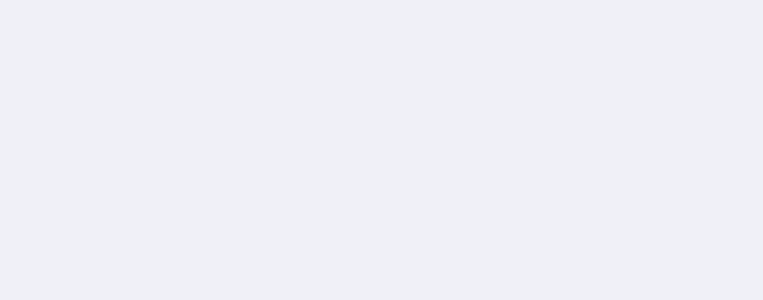
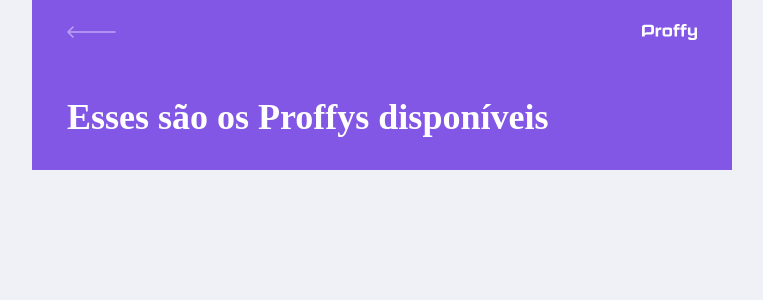
Before and after one commit to Ailsoncf/Proffy, a React (Create React App) app in the folder web/: page /Study in a window 1280 px wide. Shown: the top 300 px of the page, without its empty margins (258-1021 px from the left). Built offline with nearby package versions, Linux system fonts and the light colour scheme.

Commit message:
Create THeader Component

```diff
--- a/web/src/App.js
+++ b/web/src/App.js
@@ -1,7 +1,8 @@
 import React from "react";
-import "./assets/styles/global.css";
 
 import Routes from "./routes";
+
+import "./assets/styles/global.css";
 
 function App() {
   return <Routes />;
--- /dev/null
+++ b/web/src/components/PageHeader/index.js
@@ -0,0 +1,24 @@
+import React from "react";
+
+import { Link } from "react-router-dom";
+
+import backIcon from "../../assets/images/icons/back.svg";
+import logo from "../../assets/images/logo.svg";
+
+function PageHeader(props) {
+  return (
+    <header className="page-header">
+      <div className="top-bar-container">
+        <Link to="/">
+          <img src={backIcon} alt="Voltar" />
+        </Link>
+        <img src={logo} alt="Proffy" />
+      </div>
+      <div className="header-content">
+        <strong>{props.title}</strong>
+      </div>
+    </header>
+  );
+}
+
+export default PageHeader;
--- a/web/src/pages/Landing/index.js
+++ b/web/src/pages/Landing/index.js
@@ -1,5 +1,5 @@
 import React from "react";
-//import { Link } from "react-router-dom";
+import { Link } from "react-router-dom";
 
 import logoImg from "../../assets/images/logo.svg";
 import landingImg from "../../assets/images/landing.svg";
@@ -9,7 +9,6 @@
 import purpleHeartIcon from "../../assets/images/icons/purple-heart.svg";
 
 import "./styles.css";
-import { Link } from "react-router-dom";
 
 function Landing() {
   return (
--- a/web/src/pages/TeacherForm/index.js
+++ b/web/src/pages/TeacherForm/index.js
@@ -1,7 +1,13 @@
 import React from "react";
 
+import PageHeader from "../../components/PageHeader";
+
 function TeacherForm() {
-  return <h1>Teacher form</h1>;
+  return (
+    <div id="page-teacher-form" className="container">
+      <PageHeader title="Que incrível que você quer der aulas." />
+    </div>
+  );
 }
 
 export default TeacherForm;
--- /dev/null
+++ b/web/src/pages/TeacherList/index.js
@@ -0,0 +1,15 @@
+import React from "react";
+
+import PageHeader from "../../components/PageHeader";
+
+import "./styles.css";
+
+function TeacherList() {
+  return (
+    <div id="page-teacher-list" className="container">
+      <PageHeader title="Esses são os Proffys disponíveis" />
+    </div>
+  );
+}
+
+export default TeacherList;
--- /dev/null
+++ b/web/src/pages/TeacherList/styles.css
@@ -0,0 +1,45 @@
+#page-teacher-list {
+    width: 100vw;
+    height: 100vw;
+}
+
+.page-header {
+    display: flex;
+    flex-direction: column;
+    background-color: var(--color-primary);
+}
+
+.page-header .top-bar-container {
+    width: 90%;
+    margin: 0 auto;
+    display: flex;
+    justify-content: space-between;
+    align-items: center;
+    color: var(--color-text-in-primary);
+    padding: 1.6rem 0;
+}
+
+.page-header .top-bar-container a {
+    height: 3.2rem;
+    transition: opacity 0.2s;
+}
+.page-header .top-bar-container a:hover {
+    opacity: 0.6;
+}
+
+.page-header .top-bar-container > img {
+    height: 1.6rem;
+}
+
+.page-header .header-content {
+    width: 90%;
+    margin: 0 auto;
+    position: relative;
+    margin: 3.2rem auto;
+}
+
+.page-header .header-content strong {
+    font: 700 3.6rem Archivo;
+    line-height: 4.2rem;
+    color: var(--color-title-in-primary);
+}
--- a/web/src/routes.js
+++ b/web/src/routes.js
@@ -3,12 +3,14 @@
 
 import Landing from "./pages/Landing";
 import TeacherForm from "./pages/TeacherForm";
+import TeacherList from "./pages/TeacherList";
 
 function Routes() {
   return (
     <BrowserRouter>
       <Route path="/" exact component={Landing} />
-      <Route path="give-classes" exact component={TeacherForm} />
+      <Route path="/give-classes" component={TeacherForm} />
+      <Route path="/Study" component={TeacherList} />
     </BrowserRouter>
   );
 }
```
Also changed, not shown: web/src/components/PageHeader/styles.css (added).
